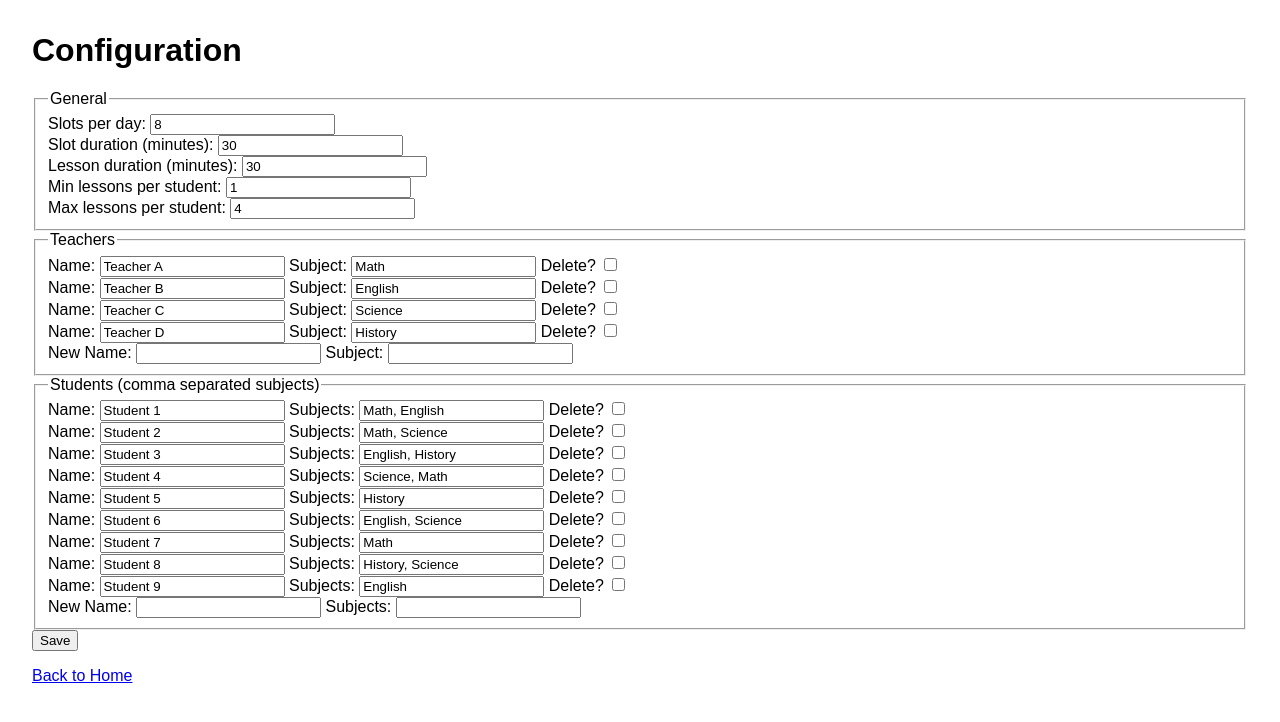
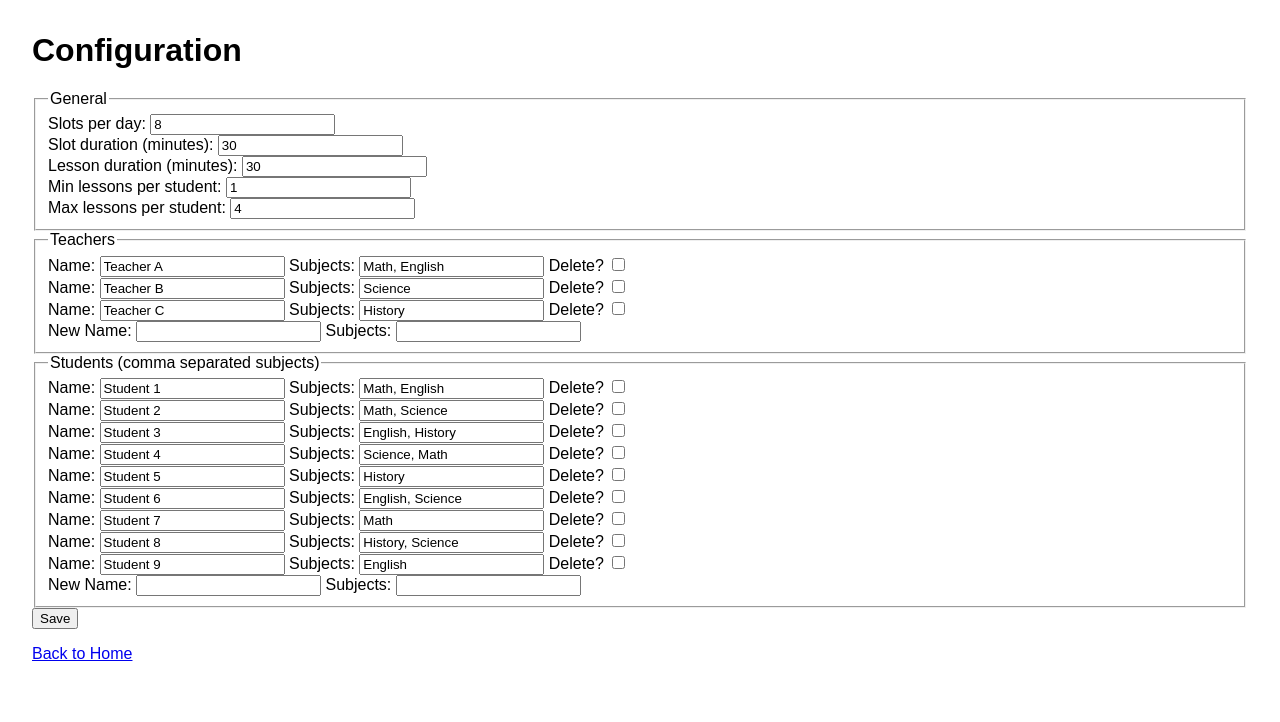
Before and after one commit to usacpcheung/timetabling-app, a Flask app: page /config in a window 1280 px wide. Shown: the top 722 px of the page. Run offline with Flask 3, Linux system fonts and the light colour scheme; data comes from the database, SQL or seed files in the repository.

Commit message:
Allow multi-subject teachers

```diff
--- a/app.py
+++ b/app.py
@@ -18,6 +18,12 @@ def get_db():
 def init_db():
     conn = get_db()
     c = conn.cursor()
+    # drop old tables when schema changes
+    c.execute('DROP TABLE IF EXISTS config')
+    c.execute('DROP TABLE IF EXISTS teachers')
+    c.execute('DROP TABLE IF EXISTS students')
+    c.execute('DROP TABLE IF EXISTS timetable')
+
     c.execute('''CREATE TABLE IF NOT EXISTS config (
         id INTEGER PRIMARY KEY,
         slots_per_day INTEGER,
@@ -28,12 +34,12 @@ def init_db():
     )''')
     c.execute('''CREATE TABLE IF NOT EXISTS teachers (
         id INTEGER PRIMARY KEY AUTOINCREMENT,
-        name TEXT,
-        subject TEXT
+        name TEXT UNIQUE,
+        subjects TEXT
     )''')
     c.execute('''CREATE TABLE IF NOT EXISTS students (
         id INTEGER PRIMARY KEY AUTOINCREMENT,
-        name TEXT,
+        name TEXT UNIQUE,
         subjects TEXT
     )''')
     c.execute('''CREATE TABLE IF NOT EXISTS timetable (
@@ -52,12 +58,11 @@ def init_db():
     c.execute('SELECT COUNT(*) FROM teachers')
     if c.fetchone()[0] == 0:
         teachers = [
-            ('Teacher A', 'Math'),
-            ('Teacher B', 'English'),
-            ('Teacher C', 'Science'),
-            ('Teacher D', 'History')
+            ('Teacher A', json.dumps(['Math', 'English'])),
+            ('Teacher B', json.dumps(['Science'])),
+            ('Teacher C', json.dumps(['History'])),
         ]
-        c.executemany('INSERT INTO teachers (name, subject) VALUES (?, ?)', teachers)
+        c.executemany('INSERT INTO teachers (name, subjects) VALUES (?, ?)', teachers)
     c.execute('SELECT COUNT(*) FROM students')
     if c.fetchone()[0] == 0:
         students = [
@@ -96,18 +101,20 @@ def config():
         # update teachers
         teacher_ids = request.form.getlist('teacher_id')
         teacher_names = request.form.getlist('teacher_name')
-        teacher_subjects = request.form.getlist('teacher_subject')
+        teacher_subjects = request.form.getlist('teacher_subjects')
         deletes = set(request.form.getlist('teacher_delete'))
         for tid, name, subj in zip(teacher_ids, teacher_names, teacher_subjects):
             if tid:
                 if tid in deletes:
                     c.execute('DELETE FROM teachers WHERE id=?', (int(tid),))
                 else:
-                    c.execute('UPDATE teachers SET name=?, subject=? WHERE id=?', (name, subj, int(tid)))
+                    subj_json = json.dumps([s.strip() for s in subj.split(',') if s.strip()])
+                    c.execute('UPDATE teachers SET name=?, subjects=? WHERE id=?', (name, subj_json, int(tid)))
         new_tname = request.form.get('new_teacher_name')
-        new_tsubj = request.form.get('new_teacher_subject')
+        new_tsubj = request.form.get('new_teacher_subjects')
         if new_tname and new_tsubj:
-            c.execute('INSERT INTO teachers (name, subject) VALUES (?, ?)', (new_tname, new_tsubj))
+            subj_json = json.dumps([s.strip() for s in new_tsubj.split(',') if s.strip()])
+            c.execute('INSERT INTO teachers (name, subjects) VALUES (?, ?)', (new_tname, subj_json))
         # update students
         student_ids = request.form.getlist('student_id')
         student_names = request.form.getlist('student_name')
@@ -163,8 +170,7 @@ def generate_schedule():
 
     # Insert solver results into DB
     if assignments:
-        for sid, tid, slot in assignments:
-            subj = next(t['subject'] for t in teachers if t['id'] == tid)
+        for sid, tid, subj, slot in assignments:
             c.execute(
                 'INSERT INTO timetable (student_id, teacher_id, subject, slot) VALUES (?, ?, ?, ?)',
                 (sid, tid, subj, slot)
@@ -204,7 +210,7 @@ def timetable():
         tid = next(te['id'] for te in teachers if te['name'] == r['teacher'])
         grid[r['slot']][tid] = f"{r['student']} ({r['subject']})"
 
-    return render_template('timetable.html', slots=range(slots), teachers=teachers, grid=grid)
+    return render_template('timetable.html', slots=range(slots), teachers=teachers, grid=grid, json=json)
 
 
 if __name__ == '__main__':
--- a/templates/config.html
+++ b/templates/config.html
@@ -21,11 +21,11 @@
             {% for t in teachers %}
             <input type="hidden" name="teacher_id" value="{{ t['id'] }}">
             <label>Name: <input type="text" name="teacher_name" value="{{ t['name'] }}"></label>
-            <label>Subject: <input type="text" name="teacher_subject" value="{{ t['subject'] }}"></label>
+            <label>Subjects: <input type="text" name="teacher_subjects" value="{{ ', '.join(json.loads(t['subjects'])) }}"></label>
             <label>Delete? <input type="checkbox" name="teacher_delete" value="{{ t['id'] }}"></label><br>
             {% endfor %}
             <label>New Name: <input type="text" name="new_teacher_name"></label>
-            <label>Subject: <input type="text" name="new_teacher_subject"></label><br>
+            <label>Subjects: <input type="text" name="new_teacher_subjects"></label><br>
         </fieldset>
         <fieldset>
             <legend>Students (comma separated subjects)</legend>
--- a/templates/timetable.html
+++ b/templates/timetable.html
@@ -11,7 +11,7 @@
         <tr>
             <th>Slot</th>
             {% for t in teachers %}
-            <th>{{ t['name'] }}<br>{{ t['subject'] }}</th>
+            <th>{{ t['name'] }}<br>{{ ', '.join(json.loads(t['subjects'])) }}</th>
             {% endfor %}
         </tr>
         {% for slot in slots %}
```
Also changed, not shown: cp_sat_timetable.py (+17 -18 lines), README.md.
